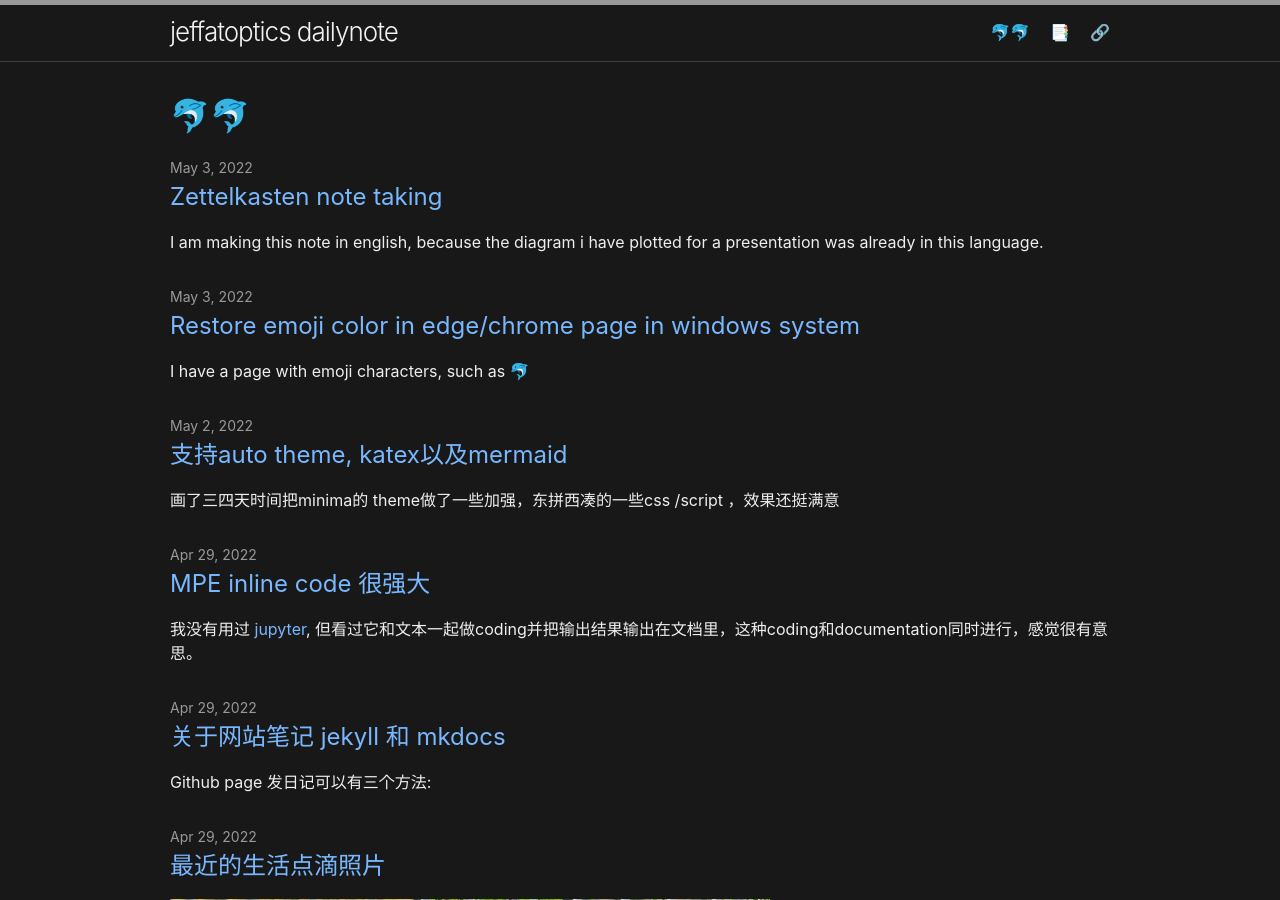
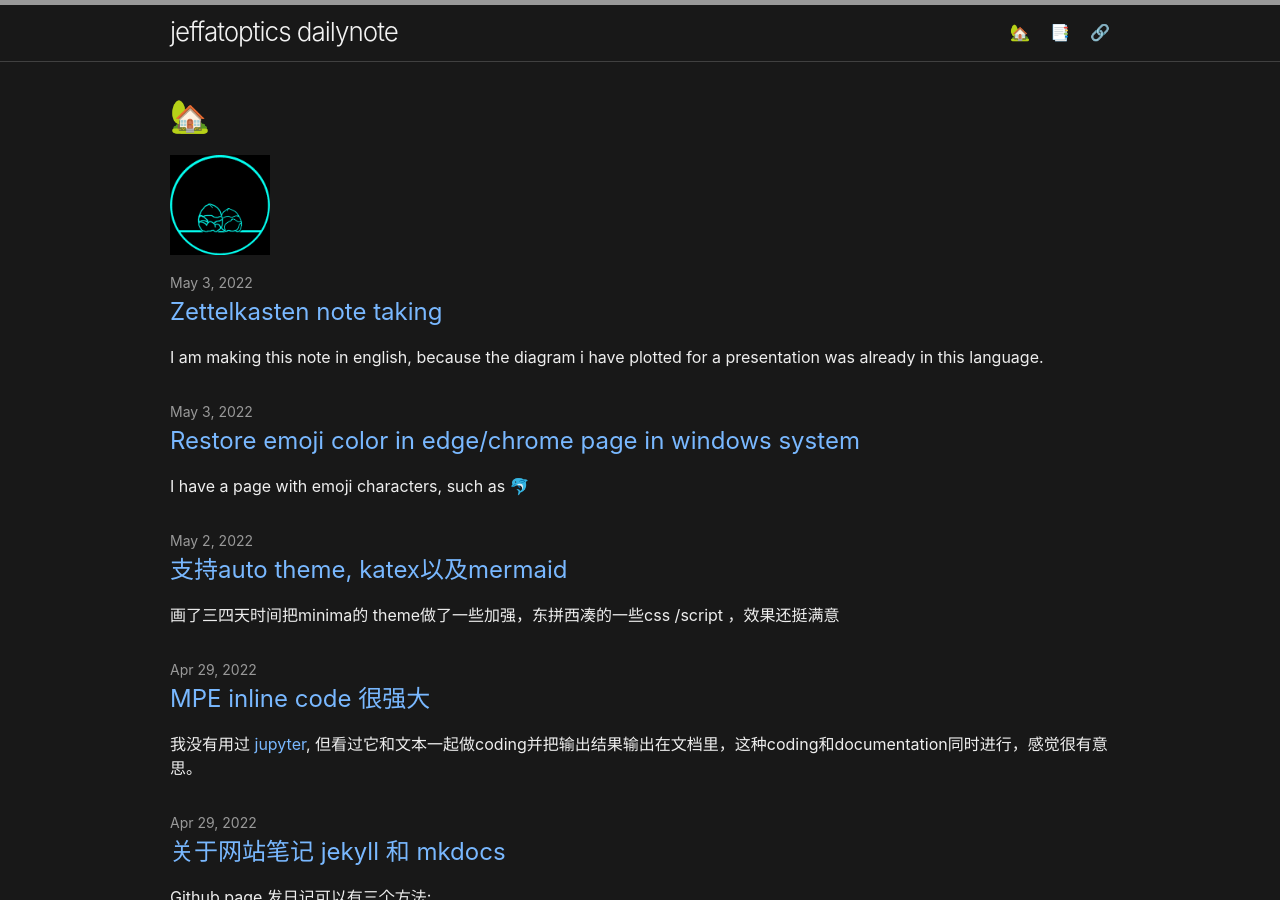
Before and after one commit to jeffatoptics/jeffblog, a Jekyll site: the page built from index.md, in a window 1280 px wide and 900 px high. Built offline with Jekyll 4.4.1, drawn with Linux system fonts in a browser that asks for light colours.

Commit message:
update logo

```diff
--- a/index.md
+++ b/index.md
@@ -1,5 +1,6 @@
 ---
-title: 🐬🐬
+title: 🏡
 layout: home
 list_title: ""
 ---
+![logo](./assets/logo_black.jpg){: width="100"}
```
Also changed, not shown: assets/logo_black.jpg (added), assets/logo_white.jpg (added).
